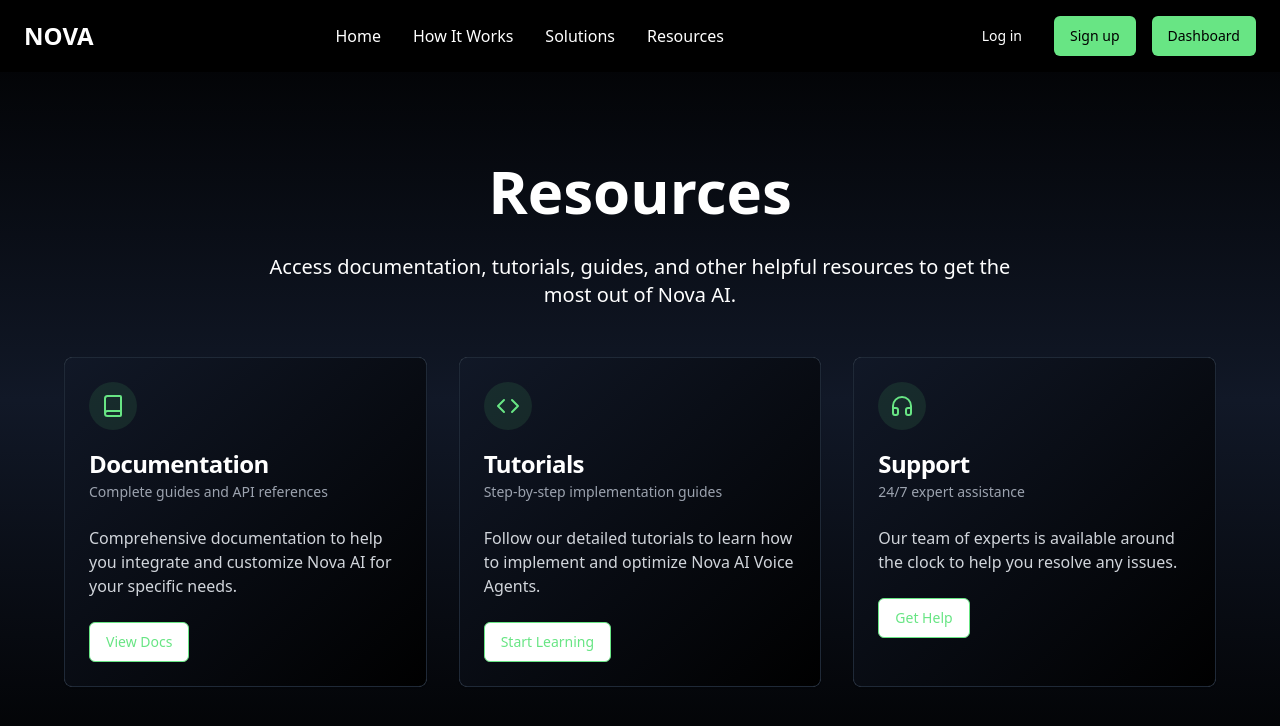
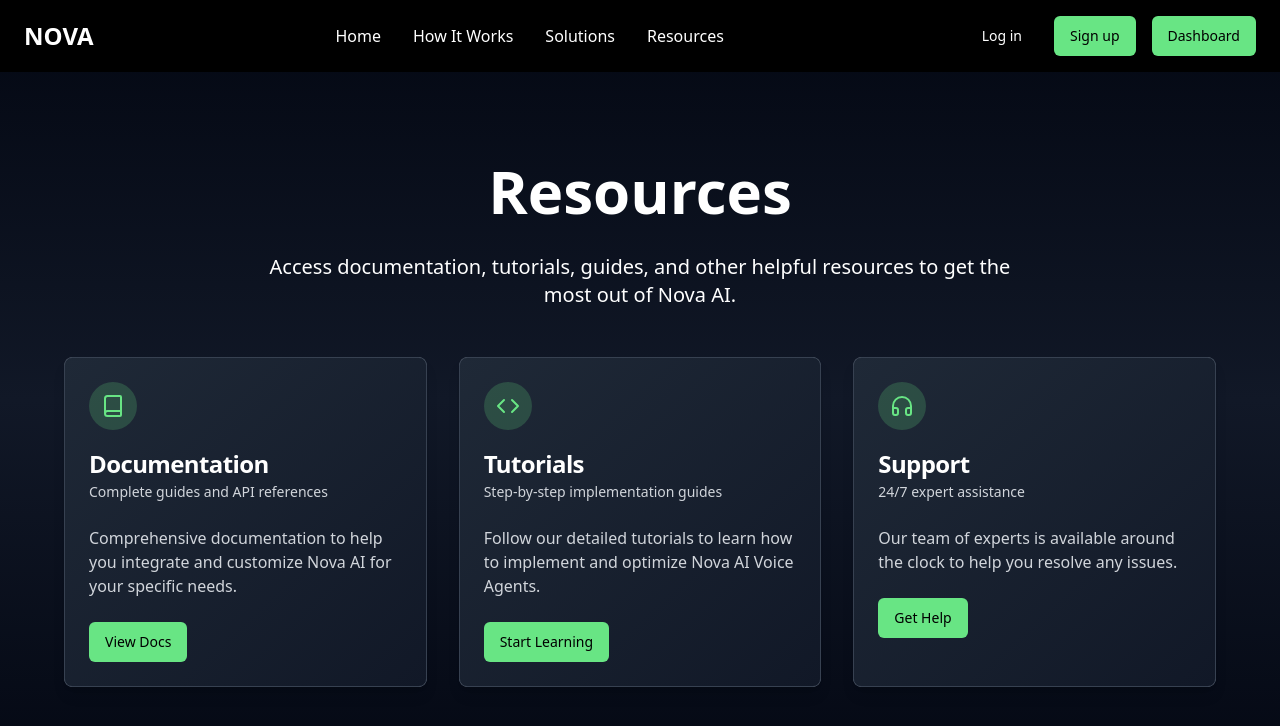
Before and after one commit to QMobilecom/grow-ops-ui-c2028f23, a React (Vite) app: page /resources in a window 1280 px wide. Shown: the top 726 px of the page. Built offline with nearby package versions, Linux system fonts and the light colour scheme.

Commit message:
Fix: Improve resources section design
- Improved button visibility and background colors in the resources section.
- Adjusted the gradient background for better visual harmony.
- Applied overall color scheme adjustments.

```diff
--- a/src/pages/Resources.tsx
+++ b/src/pages/Resources.tsx
@@ -6,7 +6,7 @@ import { Book, Code, Headphones } from "lucide-react";
 
 export default function Resources() {
   return (
-    <div className="min-h-screen bg-gradient-to-b from-black via-gray-900 to-black flex flex-col">
+    <div className="min-h-screen bg-gradient-to-b from-gray-950 via-gray-900 to-gray-950 flex flex-col">
       <Header />
       <main className="flex-grow flex flex-col items-center justify-center text-white p-8 pt-20">
         <div className="max-w-6xl mx-auto w-full">
@@ -16,63 +16,60 @@ export default function Resources() {
           </p>
 
           <div className="grid md:grid-cols-3 gap-8">
-            <Card className="bg-gradient-to-br from-gray-900 to-black border border-gray-800 hover:border-green-400/50 transition-all duration-300">
+            <Card className="bg-gradient-to-br from-gray-800 to-gray-900 border border-gray-700 hover:border-green-400/50 transition-all duration-300 shadow-lg">
               <CardHeader>
-                <div className="mb-4 h-12 w-12 rounded-full bg-green-400/10 flex items-center justify-center">
+                <div className="mb-4 h-12 w-12 rounded-full bg-green-400/20 flex items-center justify-center">
                   <Book className="h-6 w-6 text-green-400" />
                 </div>
                 <CardTitle className="text-white">Documentation</CardTitle>
-                <CardDescription className="text-gray-400">Complete guides and API references</CardDescription>
+                <CardDescription className="text-gray-300">Complete guides and API references</CardDescription>
               </CardHeader>
               <CardContent>
                 <p className="text-gray-300 mb-6">
                   Comprehensive documentation to help you integrate and customize Nova AI for your specific needs.
                 </p>
                 <Button
-                  variant="outline"
-                  className="border-green-400 text-green-400 hover:bg-green-400 hover:text-black transition-colors"
+                  className="bg-green-400 hover:bg-green-500 text-black font-medium transition-colors"
                 >
                   View Docs
                 </Button>
               </CardContent>
             </Card>
 
-            <Card className="bg-gradient-to-br from-gray-900 to-black border border-gray-800 hover:border-green-400/50 transition-all duration-300">
+            <Card className="bg-gradient-to-br from-gray-800 to-gray-900 border border-gray-700 hover:border-green-400/50 transition-all duration-300 shadow-lg">
               <CardHeader>
-                <div className="mb-4 h-12 w-12 rounded-full bg-green-400/10 flex items-center justify-center">
+                <div className="mb-4 h-12 w-12 rounded-full bg-green-400/20 flex items-center justify-center">
                   <Code className="h-6 w-6 text-green-400" />
                 </div>
                 <CardTitle className="text-white">Tutorials</CardTitle>
-                <CardDescription className="text-gray-400">Step-by-step implementation guides</CardDescription>
+                <CardDescription className="text-gray-300">Step-by-step implementation guides</CardDescription>
               </CardHeader>
               <CardContent>
                 <p className="text-gray-300 mb-6">
                   Follow our detailed tutorials to learn how to implement and optimize Nova AI Voice Agents.
                 </p>
                 <Button
-                  variant="outline"
-                  className="border-green-400 text-green-400 hover:bg-green-400 hover:text-black transition-colors"
+                  className="bg-green-400 hover:bg-green-500 text-black font-medium transition-colors"
                 >
                   Start Learning
                 </Button>
               </CardContent>
             </Card>
 
-            <Card className="bg-gradient-to-br from-gray-900 to-black border border-gray-800 hover:border-green-400/50 transition-all duration-300">
+            <Card className="bg-gradient-to-br from-gray-800 to-gray-900 border border-gray-700 hover:border-green-400/50 transition-all duration-300 shadow-lg">
               <CardHeader>
-                <div className="mb-4 h-12 w-12 rounded-full bg-green-400/10 flex items-center justify-center">
+                <div className="mb-4 h-12 w-12 rounded-full bg-green-400/20 flex items-center justify-center">
                   <Headphones className="h-6 w-6 text-green-400" />
                 </div>
                 <CardTitle className="text-white">Support</CardTitle>
-                <CardDescription className="text-gray-400">24/7 expert assistance</CardDescription>
+                <CardDescription className="text-gray-300">24/7 expert assistance</CardDescription>
               </CardHeader>
               <CardContent>
                 <p className="text-gray-300 mb-6">
                   Our team of experts is available around the clock to help you resolve any issues.
                 </p>
                 <Button
-                  variant="outline"
-                  className="border-green-400 text-green-400 hover:bg-green-400 hover:text-black transition-colors"
+                  className="bg-green-400 hover:bg-green-500 text-black font-medium transition-colors"
                 >
                   Get Help
                 </Button>
```
